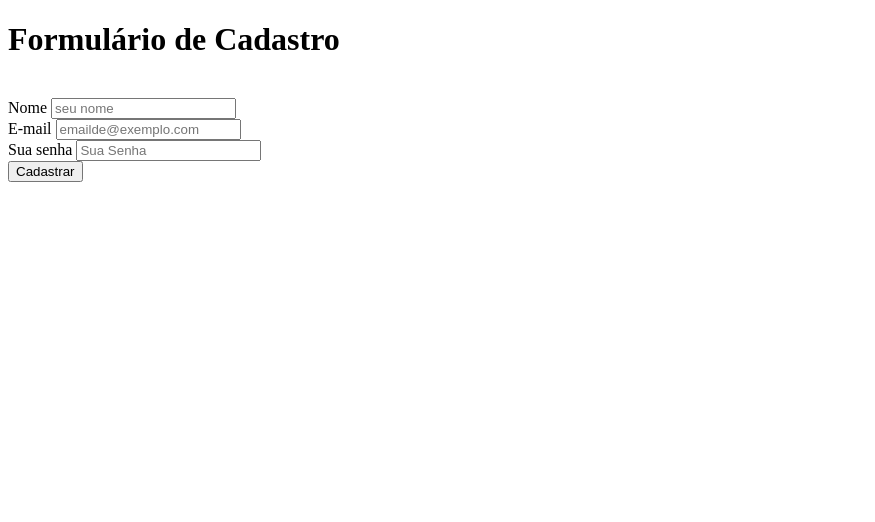
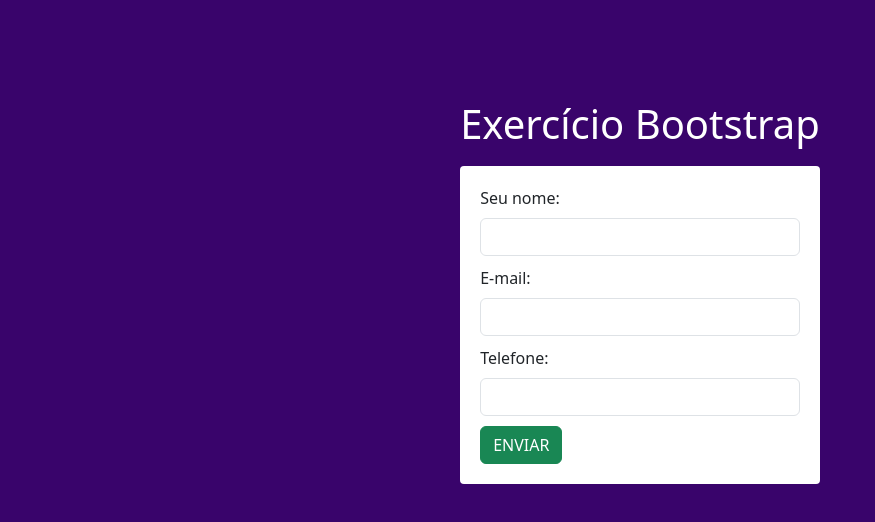
Before and after one commit to ViniciusCssHtml/curso_ebac_frontend, a plain HTML site: page index.html in a window 1280 px wide. Shown: the whole page, without its empty margins (0-875 px from the left). Drawn offline with nearby package versions, Linux system fonts and the light colour scheme.

Commit message:
finalizado

```diff
--- a/index.html
+++ b/index.html
@@ -5,24 +5,23 @@
   <meta charset="UTF-8">
   <meta http-equiv="X-UA-Compatible" content="IE=edge">
   <meta name="viewport" content="width=device-width, initial-scale=1.0">
-  <title>Módulo 3 exercício</title>
+  <link rel="stylesheet" href="https://cdn.jsdelivr.net/npm/bootstrap@5.3.0-alpha1/dist/css/bootstrap.min.css
+  ">
+  <link rel="stylesheet" href="./style.css">
+  <title>Exercício Bootstrap</title>
 </head>
 
 <body>
-  <h1>Formulário de Cadastro</h1>
-  <br>
-  <label for="text">Nome</label>
-  <input type="text" placeholder="seu nome">
-  <br>
-  <label for="email">E-mail</label>
-  <input id="email" placeholder="emailde@exemplo.com">
-  <br>
-  <label for="text">Sua senha</label>
-  <input type="password" placeholder="Sua Senha">
-  <br>
-  <button type="submit">Cadastrar</button>
-
-
+  <h1>Exercício Bootstrap</h1>
+  <form action="">
+    <label class="form-label" for="nome">Seu nome:</label>
+    <input class="form-control" type="text" id="nome">
+    <label class="form-label" for="email">E-mail:</label>
+    <input class="form-control" type="email" id="email">
+    <label class="form-label" for="telefone">Telefone:</label>
+    <input class="form-control" type="tel" id="tel">
+    <button class="btn btn-success">ENVIAR</button>
+  </form>
 
 </body>
 
--- /dev/null
+++ b/style.css
@@ -0,0 +1,21 @@
+body {
+  max-width: 1000px;
+  margin: 0 auto;
+  display: grid;
+  justify-content: center;
+  padding-top: 100px;
+  background-color: rgb(57, 4, 107);
+}
+form {
+  background-color: #fff;
+  padding: 20px 20px;
+  border-radius: 4px;
+  margin-top: 10px;
+}
+input {
+  margin-bottom: 10px;
+}
+
+h1 {
+  color: #fff;
+}
```
